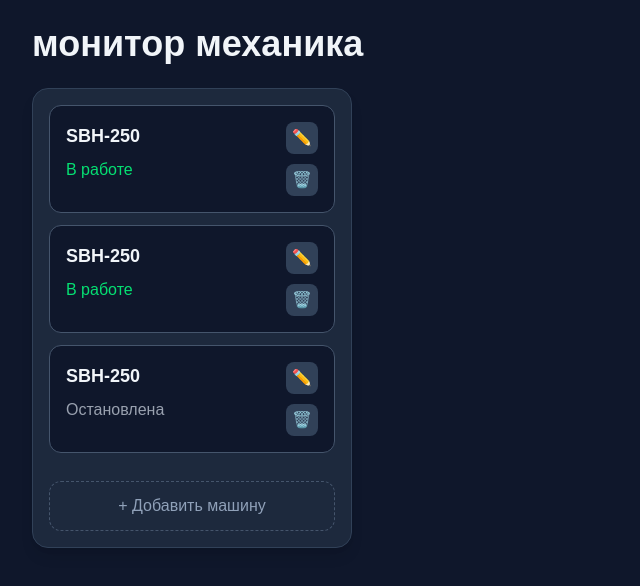
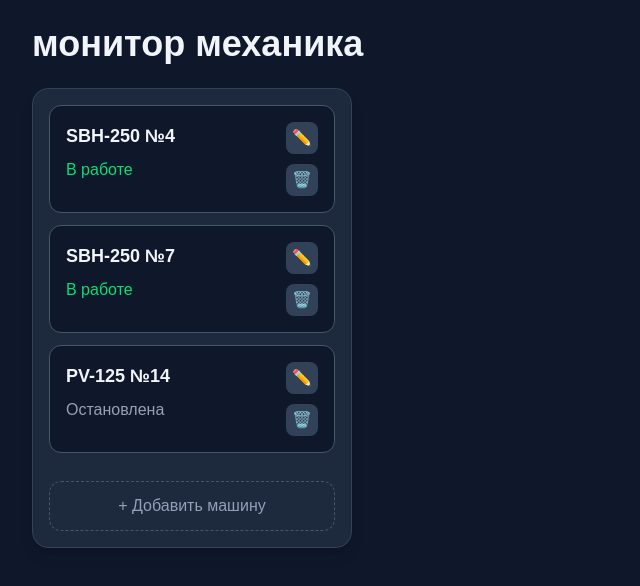
Before and after one commit to ViktorBobrov/RockPulse, a Next.js app in the folder rockpulse/: page / in a window 1280 px wide. Shown: the top 586 px of the page, without its empty margins (0-640 px from the left). Built offline with nearby package versions, Linux system fonts and the light colour scheme.

Commit message:
feat: добавил в machineService.ts  функции добавления,удаления и редактирования массива для fake-server

```diff
--- /dev/null
+++ b/rockpulse/app/mock/machines.ts
@@ -0,0 +1,28 @@
+import { Card } from "../types/card";
+import { MachineStatus } from "../types/status";
+export const mockMachines: Card[] = [
+
+ {
+		name: "SBH-250 №4",
+		id: 1,
+		engine: 160,
+		hydraulic: 120,
+		load: 16,
+		status: MachineStatus.WORK,
+	 },
+	 {
+		name: "SBH-250  №7",
+		id: 2,
+		engine: 160,
+		hydraulic: 120,
+		load: 44,
+		status: MachineStatus.WORK,
+	 },
+	 {
+		name: "PV-125  №14",
+		id: 3,
+		engine: 160,
+		hydraulic: 120,
+		load: 700,
+		status: MachineStatus.STOPPED,
+	 },]
--- /dev/null
+++ b/rockpulse/app/services/machineService.ts
@@ -0,0 +1,26 @@
+import { mockMachines } from "../mock/machines";
+import { Card } from "../types/card";
+
+let machines: Card[] = [...mockMachines];
+
+export const getMachines = async () => {
+  return machines;
+};
+
+//добавляю машину в массив на бекэнде
+export const createMachine = async (machine: Card) => {
+  machines.push(machine);
+
+  return machine;
+};
+
+export const updateMachine = async (updatedMachine: Card) => {
+  machines = machines.map((machine) =>
+    machine.id === updatedMachine.id ? updatedMachine : machine,
+  );
+
+  return updatedMachine;
+};
+export const deleteMachine = async (id: number) => {
+  machines = machines.filter((machine) => machine.id !== id);
+};
--- a/rockpulse/contexts/CardContext.tsx
+++ b/rockpulse/contexts/CardContext.tsx
@@ -1,7 +1,14 @@
 "use client";
 import { Card } from "@/app/types/card";
 import { MachineStatus } from "@/app/types/status";
-import { createContext, Dispatch, SetStateAction, useState } from "react";
+import {
+  createContext,
+  Dispatch,
+  SetStateAction,
+  useEffect,
+  useState,
+} from "react";
+import { getMachines } from "@/app/services/machineService";
 
 export const CardContext = createContext(
   {} as {
@@ -15,32 +22,16 @@ export const CardContextProvider = ({
 }: {
   children: React.ReactNode | React.ReactNode[];
 }) => {
-  const [cards, setCards] = useState<Card[]>([
-    {
-      name: "SBH-250",
-      id: 1,
-      engine: 160,
-      hydraulic: 120,
-      load: 16,
-      status: MachineStatus.WORK,
-    },
-    {
-      name: "SBH-250",
-      id: 2,
-      engine: 160,
-      hydraulic: 120,
-      load: 44,
-      status: MachineStatus.WORK,
-    },
-    {
-      name: "SBH-250",
-      id: 3,
-      engine: 160,
-      hydraulic: 120,
-      load: 700,
-      status: MachineStatus.STOPPED,
-    },
-  ]);
+  const [cards, setCards] = useState<Card[]>([]);
+  useEffect(() => {
+    const loadMachines = async () => {
+      const data = await getMachines();
+
+      setCards(data);
+    };
+
+    loadMachines();
+  }, []);
 
   return (
     <CardContext.Provider value={{ cards: cards, setCards: setCards }}>
```
